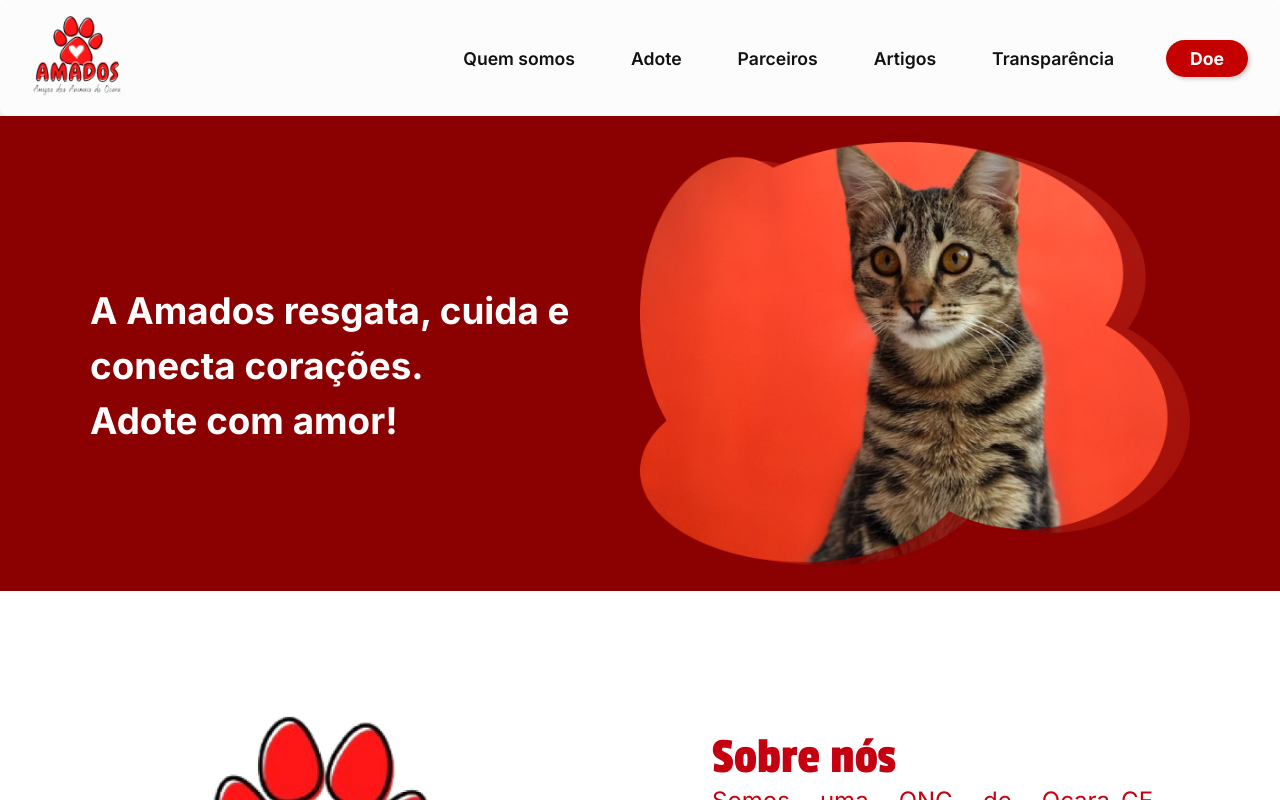
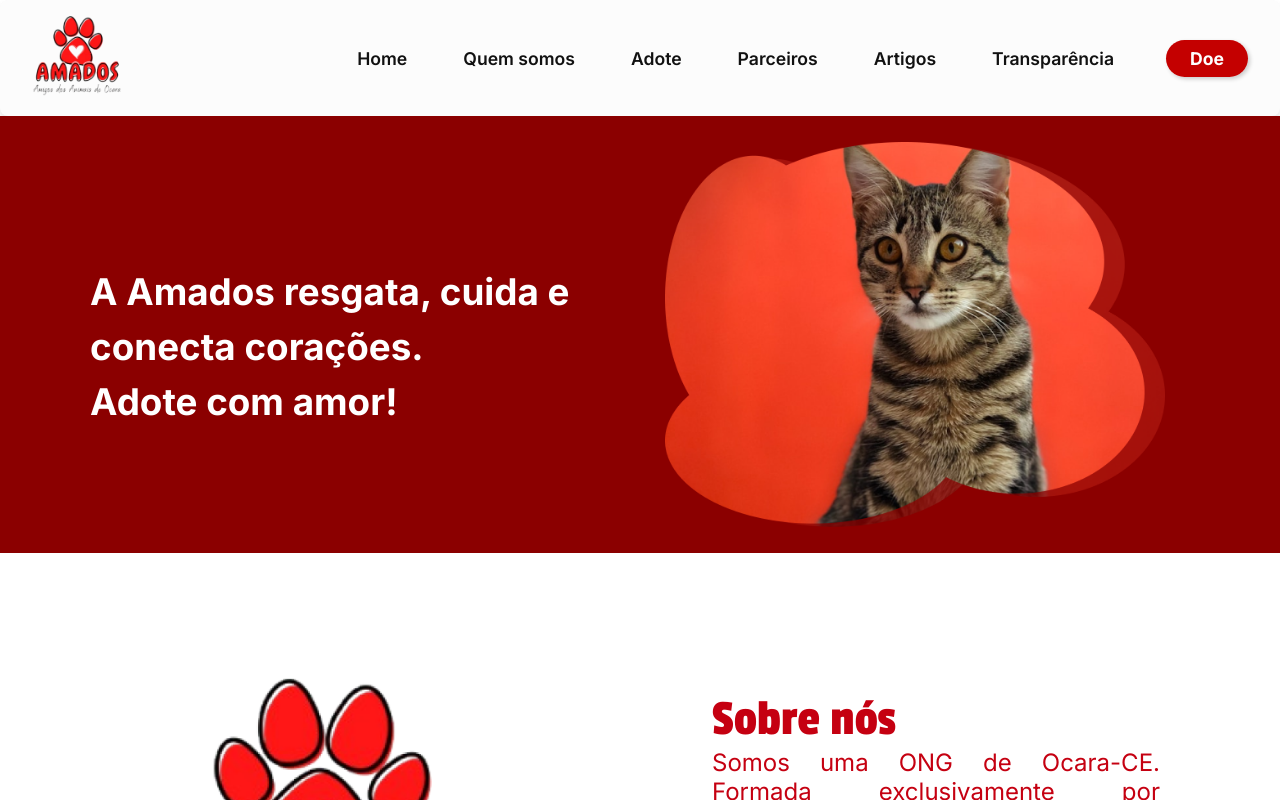
Before and after one commit to tatielynobre/AmadosOcara, a React (Vite) app: page / in a window 1280 px wide. Shown: the top 800 px of the page. Built offline with nearby package versions, Linux system fonts and the light colour scheme; no server answers.

Commit message:
fix: adicionar home na navbar

```diff
--- a/src/components/hero/Hero.css
+++ b/src/components/hero/Hero.css
@@ -34,7 +34,7 @@
 
     .hero-image {
         width: 100%;
-        max-width: 585px;
+        max-width: 500px;
         height: auto;
         border-radius: 2rem;
     }
--- a/src/components/navBar/navBar.jsx
+++ b/src/components/navBar/navBar.jsx
@@ -22,6 +22,7 @@ export default function NavBar() {
         &#9776;
       </button>
       <ul className={`navbar-links${open ? ' open' : ''}`}>
+      <li><Link to="/">Home</Link></li>
         <li><Link to="/quem-somos">Quem somos</Link></li>
         <li><Link to="/adote">Adote</Link></li>
         <li><Link to="/parceiros">Parceiros</Link></li>
```
